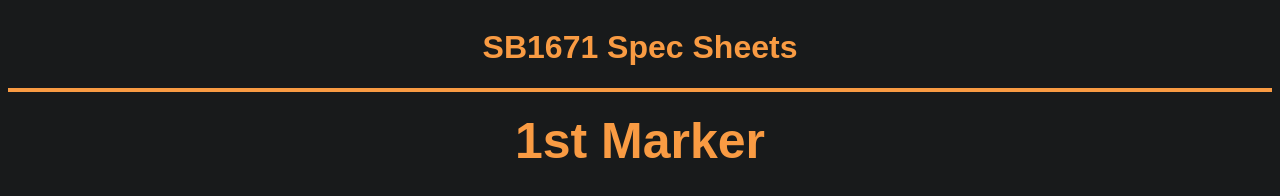
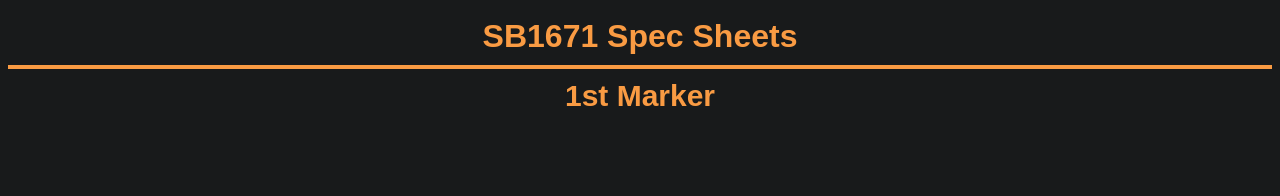
Before and after one commit to dancey-apple/SB1671, a plain HTML site: page index.html in a window 1280 px wide. In both pictures the pointer is over the link "1st Marker". Drawn offline with Linux system fonts and the light colour scheme.

Commit message:
Update styles.css

```diff
--- a/step1/styles.css
+++ b/step1/styles.css
@@ -25,6 +25,7 @@ html{
     justify-content: center;
     align-items: center;
     color: #F99B43;
+    margin: 10px 35px;
 }
 
 .title_text{
@@ -38,7 +39,7 @@ a, a:visited{
 
 a:hover{
     color: #F99B43;
-    font-size: 50px;
+    font-size: 30px;
 }
 
 p, ul{
```
